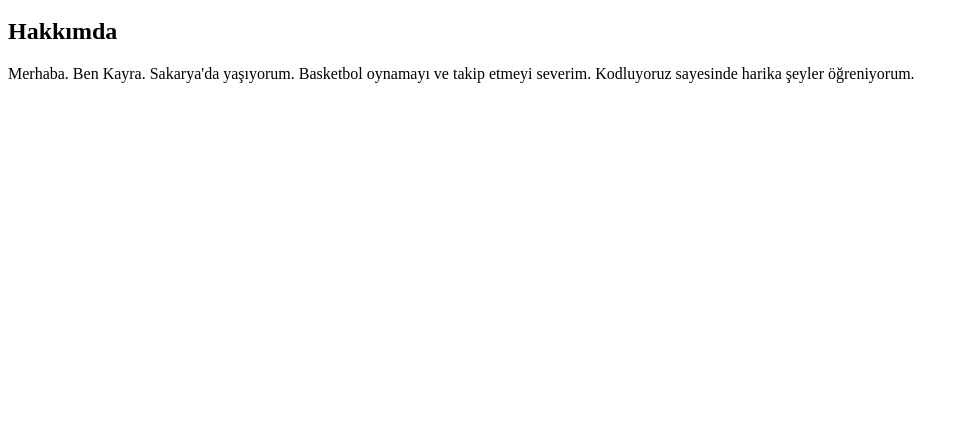
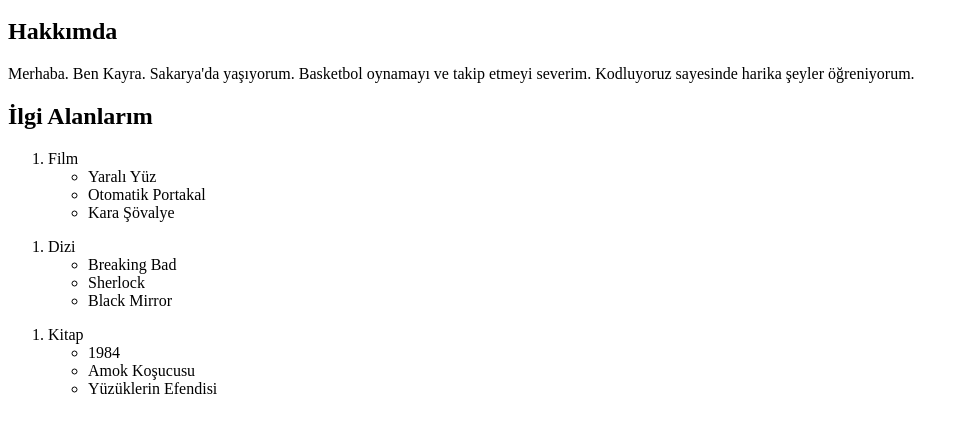
Before and after one commit to kayratuluay/kodluyoruz-html-odev-2, a plain HTML site: page index.html in a window 1280 px wide. Shown: the part 48-480 px from the top of the page, without its empty margins (0-969 px from the left). Drawn offline with Linux system fonts and the light colour scheme.

Commit message:
Lists has been added.

```diff
--- a/index.html
+++ b/index.html
@@ -3,3 +3,30 @@
 <h2>Hakkımda</h2>
 
 <p>Merhaba. Ben Kayra. Sakarya'da yaşıyorum. Basketbol oynamayı ve takip etmeyi severim. Kodluyoruz sayesinde harika şeyler öğreniyorum.</p>
+
+<h2>İlgi Alanlarım</h2>
+
+<ol>
+    <li>Film</li>
+    <ul>
+        <li>Yaralı Yüz</li>
+        <li>Otomatik Portakal</li>
+        <li>Kara Şövalye</li>
+    </ul>
+</ol>
+<ol>
+    <li>Dizi</li>
+    <ul>
+        <li>Breaking Bad</li>
+        <li>Sherlock</li>
+        <li>Black Mirror</li>
+    </ul>
+</ol>
+<ol>
+    <li>Kitap</li>
+    <ul>
+        <li>1984</li>
+        <li>Amok Koşucusu</li>
+        <li>Yüzüklerin Efendisi</li>
+    </ul>
+</ol>
```
